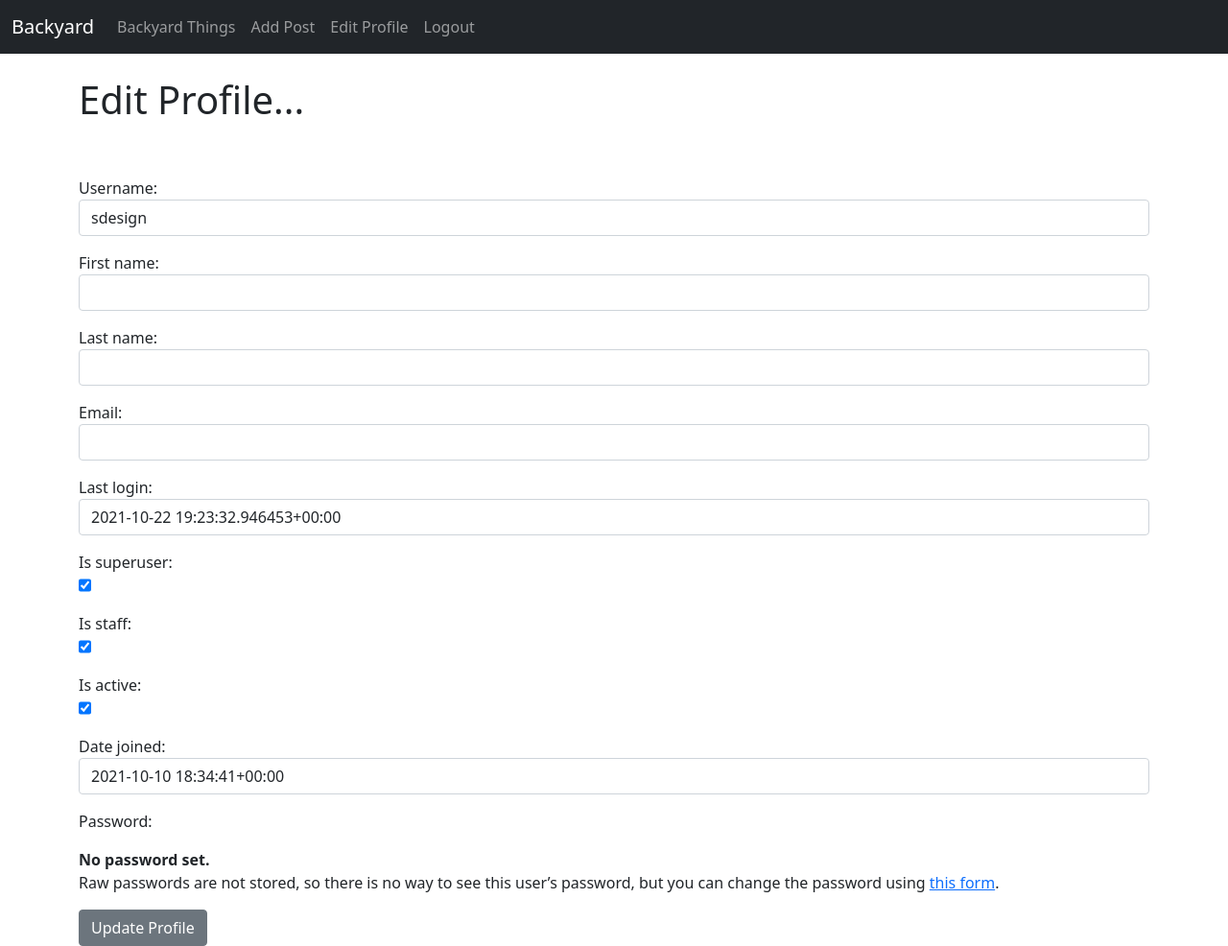
After one commit to nnishanth62/Backyard, a Django app: page /members/edit_profile/ in a window 1280 px wide. The commit adds this page. Shown: the whole page at 96% size. Run offline with Django 3.2, Linux system fonts and the light colour scheme; a user stored in the database is signed in.

Commit message:
edit profile

```diff
--- a/backyard/blog/forms.py
+++ b/backyard/blog/forms.py
@@ -37,6 +37,4 @@ class EditForm(forms.ModelForm): #Model Form allows us to create post fields
 			'body': forms.Textarea(attrs = {'class': 'form-control'}),
 			'snippet': forms.Textarea(attrs={'class': 'form-control'}),
 
-
-
 		}
--- a/backyard/blog/templates/base.html
+++ b/backyard/blog/templates/base.html
@@ -47,7 +47,7 @@
 
         {% if user.is_authenticated %}
           <li class="nav-item">
-            <a class="nav-link" href="{% url 'make_post' %}">Make Post</a>
+            <a class="nav-link" href="{% url 'make_post' %}">Add Post</a>
           </li>
 
           <!--
@@ -55,6 +55,10 @@
             <a class="nav-link" href="{% url 'add_category' %}">Add Category</a>
           </li>
           -->
+
+          <li class="nav-item">
+            <a class="nav-link" href="{% url 'edit_profile' %}">Edit Profile</a>
+          </li>
 
           <li class="nav-item">
             <a class="nav-link" href="{% url 'logout' %}">Logout</a>
@@ -68,6 +72,8 @@
           <li class="nav-item">
             <a class="nav-link" href="{% url 'login' %}">Login</a>
           </li>
+
+
 
         {% endif %}
 
--- a/backyard/members/forms.py
+++ b/backyard/members/forms.py
@@ -1,4 +1,4 @@
-from django.contrib.auth.forms import UserCreationForm
+from django.contrib.auth.forms import UserCreationForm, UserChangeForm
 from django.contrib.auth.models import User
 from django import forms
 
@@ -17,3 +17,18 @@ class SignUpForm(UserCreationForm):
         self.fields['username'].widget.attrs['class'] = 'form-control'
         self.fields['password1'].widget.attrs['class'] = 'form-control'
         self.fields['password2'].widget.attrs['class'] = 'form-control'
+
+class EditProfileForm(UserChangeForm):
+    email = forms.EmailField(widget=forms.EmailInput(attrs = {'class': 'form-control'})) #email field uses email input
+    first_name = forms.CharField(max_length=100, widget=forms.TextInput(attrs = {'class': 'form-control'}))
+    last_name = forms.CharField(max_length=100, widget=forms.TextInput(attrs = {'class': 'form-control'}))
+    username = forms.CharField(max_length=100, widget=forms.TextInput(attrs = {'class': 'form-control'}))
+    last_login = forms.CharField(max_length=100, widget=forms.TextInput(attrs = {'class': 'form-control'}))
+    is_superuser = forms.CharField(max_length=100, widget=forms.CheckboxInput(attrs = {'class': 'form-check'}))
+    is_staff = forms.CharField(max_length=100, widget=forms.CheckboxInput(attrs = {'class': 'form-check'}))
+    is_active = forms.CharField(max_length=100, widget=forms.CheckboxInput(attrs = {'class': 'form-check'}))
+    date_joined = forms.CharField(max_length=100, widget=forms.TextInput(attrs = {'class': 'form-control'}))
+
+    class Meta:
+        model = User
+        fields = ('username', 'first_name', 'last_name', 'email', 'last_login', 'is_superuser', 'is_staff', 'is_active', 'date_joined')
--- /dev/null
+++ b/backyard/members/templates/registration/edit_profile.html
@@ -0,0 +1,14 @@
+{% extends 'base.html' %}
+{% block title %} Edit Profile {% endblock %}
+
+{% block content %}
+
+<h1>Edit Profile...</h1>
+<br/><br/>
+<div class = 'form-group'>
+    <form method = "POST">
+        {% csrf_token %}
+        {{ form.as_p }}
+        <button class="btn btn-secondary">Update Profile</button>
+</div>
+{% endblock %}
--- a/backyard/members/urls.py
+++ b/backyard/members/urls.py
@@ -1,7 +1,8 @@
 from django.urls import path
-from .views import UserRegisterView
+from .views import UserRegisterView, UserEditView
 
 urlpatterns = [
     path('register/', UserRegisterView.as_view(), name = 'register'),
+    path('edit_profile/', UserEditView.as_view(), name = 'edit_profile'),
 
 ]
--- a/backyard/members/views.py
+++ b/backyard/members/views.py
@@ -1,10 +1,18 @@
 from django.shortcuts import render
 from django.views import generic
-from django.contrib.auth.forms import UserCreationForm
+from django.contrib.auth.forms import UserCreationForm, UserChangeForm
 from django.urls import reverse_lazy
-from .forms import SignUpForm
+from .forms import SignUpForm, EditProfileForm
 
 class UserRegisterView(generic.CreateView):
     form_class = SignUpForm
     template_name = 'registration/register.html'
     success_url = reverse_lazy('login')
+
+class UserEditView(generic.UpdateView):
+    form_class = EditProfileForm
+    template_name = 'registration/edit_profile.html'
+    success_url = reverse_lazy('home') #sends to home page
+
+    def get_object(self):
+        return self.request.user
```
Also changed, not shown: backyard/db.sqlite3, 4 other files.
